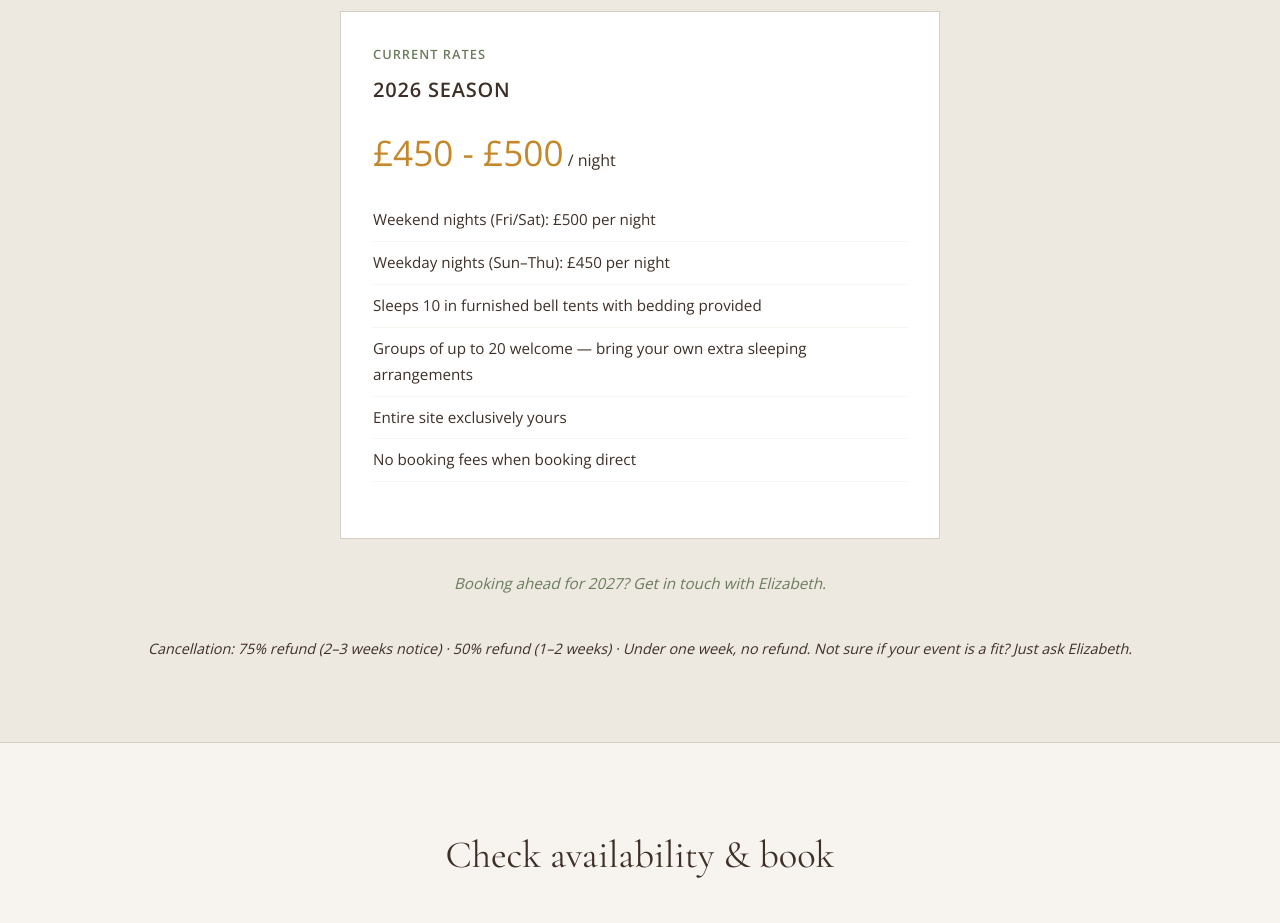
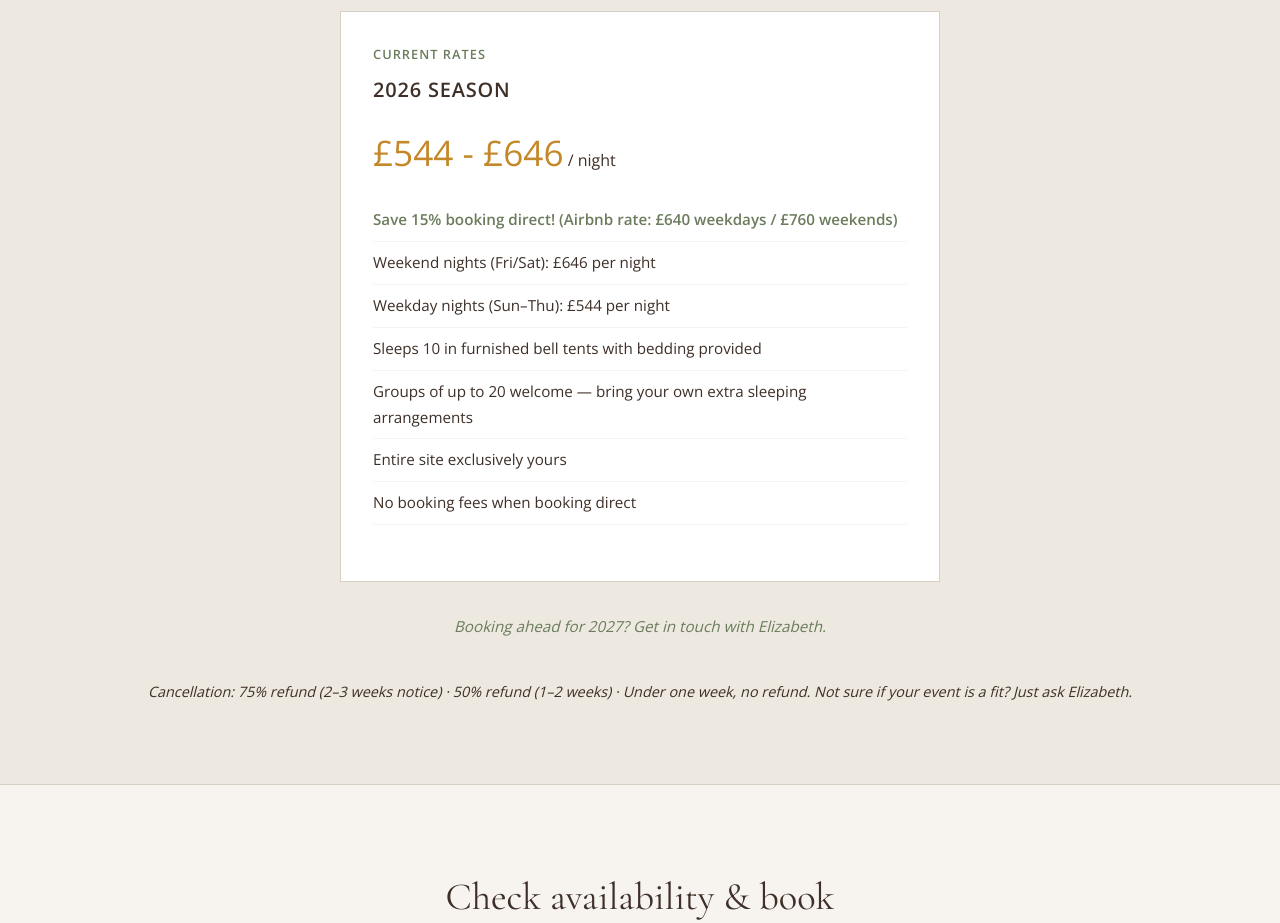
Before and after one commit to ewalker675-jpg/hopnest-website, a website: page bell-tents.html in a window 1280 px wide. Shown: the part 1480-2403 px from the top of the page. Drawn offline with nearby package versions, Linux system fonts and the light colour scheme; no server answers.

Commit message:
style: update Bell Tent Retreat pricing to show 15% direct booking discount

```diff
--- a/bell-tents.html
+++ b/bell-tents.html
@@ -818,10 +818,11 @@
           <div>
             <span class="hn-label">Current Rates</span>
             <h3>2026 Season</h3>
-            <div class="hn-price-large">£450 - £500<span style="font-size: 1rem; color: var(--bark);"> / night</span></div>
+            <div class="hn-price-large">£544 - £646<span style="font-size: 1rem; color: var(--bark);"> / night</span></div>
             <ul class="hn-price-details">
-              <li>Weekend nights (Fri/Sat): £500 per night</li>
-              <li>Weekday nights (Sun–Thu): £450 per night</li>
+              <li style="font-weight: 600; color: var(--sage);">Save 15% booking direct! (Airbnb rate: £640 weekdays / £760 weekends)</li>
+              <li>Weekend nights (Fri/Sat): £646 per night</li>
+              <li>Weekday nights (Sun–Thu): £544 per night</li>
               <li>Sleeps 10 in furnished bell tents with bedding provided</li>
               <li>Groups of up to 20 welcome — bring your own extra sleeping arrangements</li>
               <li>Entire site exclusively yours</li>
```
Also changed, not shown: faq.html (+2 -2 lines), index.html (+1 -1 lines).
